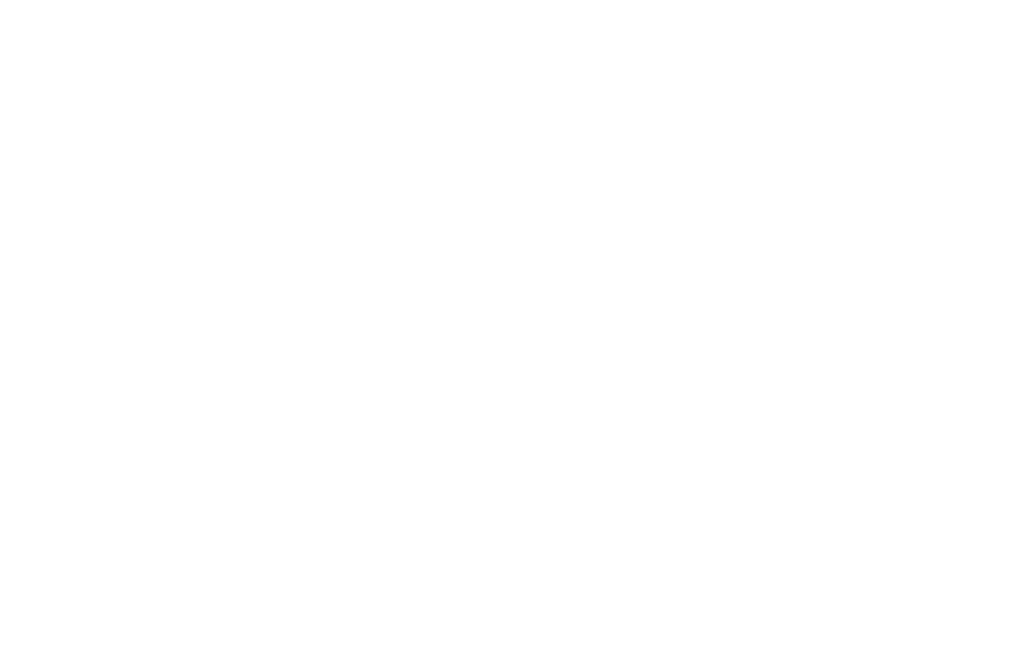
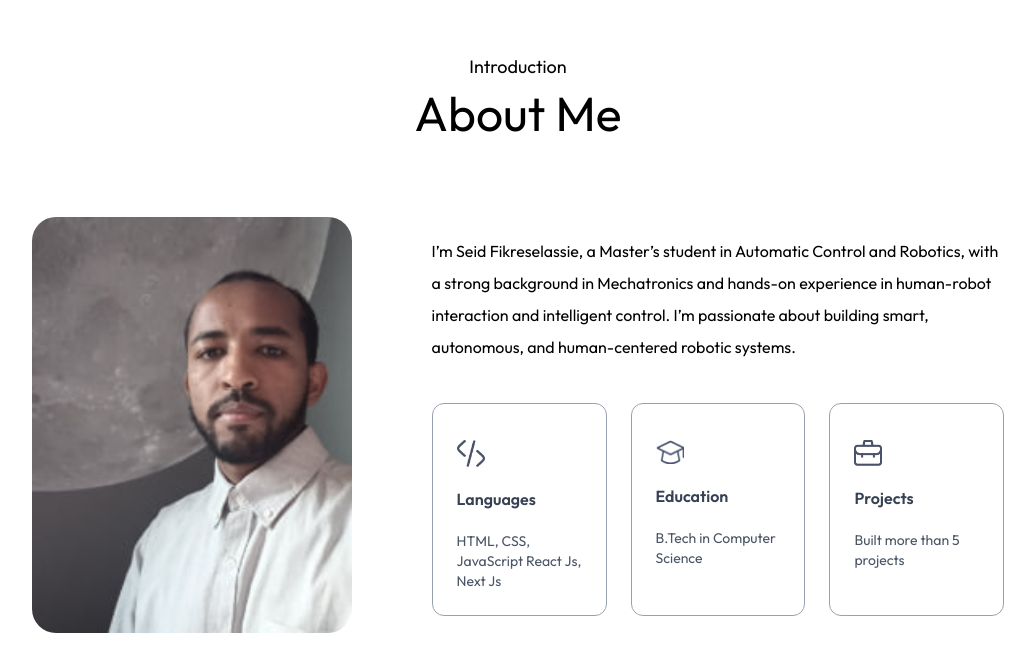
Before and after one commit to Tsigie-beyene/portfolio_2_for_Client, a Next.js app: page / in a window 1280 px wide. Shown: the part 787-1458 px from the top of the page, without its empty margins (122-1157 px from the left). Before the commit the page ends 800 px from the top, so only its background shows below. Built offline with nearby package versions, Linux system fonts and the light colour scheme; a web font is replaced by a local one.

Commit message:
adding About me page

```diff
--- a/app/layout.js
+++ b/app/layout.js
@@ -16,7 +16,7 @@
 
 export default function RootLayout({ children }) {
   return (
-    <html lang="en">
+    <html lang="en" className="scroll-smooth">
       <body
         className={`${outfit.className} ${ovo.className} antialiased leading-8 overflow-x-hidden` }
       >
--- a/app/page.js
+++ b/app/page.js
@@ -1,12 +1,14 @@
 "use client";
 import Navbar from "@/components/Navbar";
 import Header from "@/components/Header";
+import About from "@/components/about";
 
 export default function Home() {
   return (
     <>
       <Navbar />
       <Header />
+      <About />
     </>
   );
 }
--- a/components/Header.jsx
+++ b/components/Header.jsx
@@ -12,7 +12,7 @@
             Hi! I'm Seid Fikreselassie 😊
 
         </h3>
-        <h1 className='text-3xl lg:text-4xl xl:text-[36px] font-Ovo'>
+        <h1 className='text-2xl lg:text-4xl xl:text-[36px] font-Ovo'>
         Robotics & Control Master’s Student | Human-Robot Interaction | Mechatronics Engineer </h1>
         <p className='max-w-3xl mx-auto font-Ovo text-gray-500'>
         I’m Seid Fikreselassie, a Master’s student in Automatic Control and Robotics, with a strong background in Mechatronics and hands-on experience in human-robot interaction and intelligent control. I’m passionate about building smart, autonomous, and human-centered robotic systems.
--- /dev/null
+++ b/components/about.jsx
@@ -0,0 +1,36 @@
+import { assets, infoList } from '@/assets/assets'
+import React from 'react'
+import Image from 'next/image'
+
+const about = () => {
+  return (
+    <div id='about' className='w-full px-[12%] py-10 scroll-mt-20'>
+        <h4 className='text-center mb-2 text-lg font-Ovo'>Introduction</h4>
+        <h2 className='text-center text-5xl font-Ovo'>About Me</h2>
+        <div className='flex w-full flex-col lg:flex-row items-center gap-20 my-20'>
+            <div className='w-64 sm:w-80 rounded-3xl max-w-none'>
+               <Image src={assets.fikiru} alt="user"
+               className="w-full rounded-3xl" />
+            </div>
+            <div className='flex-1'>
+                <p className='mb-10 max-w-2xl font-Ovo'>
+                I’m Seid Fikreselassie, a Master’s student in Automatic Control and Robotics, with a strong background in Mechatronics and hands-on experience in human-robot interaction and intelligent control. I’m passionate about building smart, autonomous, and human-centered robotic systems.
+                </p>
+                <ul className='grid grid-cols-1 sm:grid-cols-3 gap-6 '>
+                  {infoList.map(({ icon,iconDark,title,description},index)=>(
+                  <li key={index} className='border-[0.5px] border-gray-400 rounded-xl p-6 cursor-pointer hover:bg-gray-100 hover:-translate-y-1 transition-all duration-500'>
+                    <Image src={icon} alt={title} className='w-7 mt-3'/>
+                    <h3 className='my-4 font-semibold text-gray-700'>{title}</h3>
+                    <p className='text-gray-600 text-sm'>{description}</p>
+                  </li>
+
+                  ))}
+                </ul>
+
+            </div>
+        </div>
+    </div>
+  )
+}
+
+export default about
```
